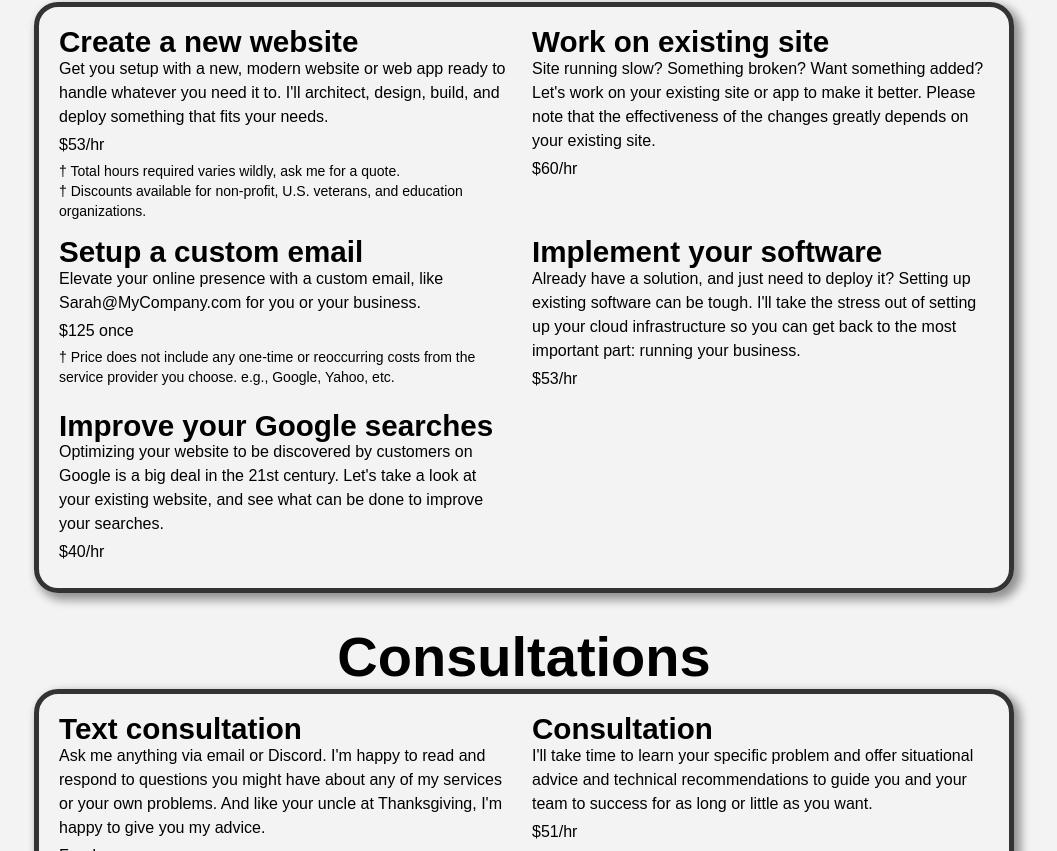
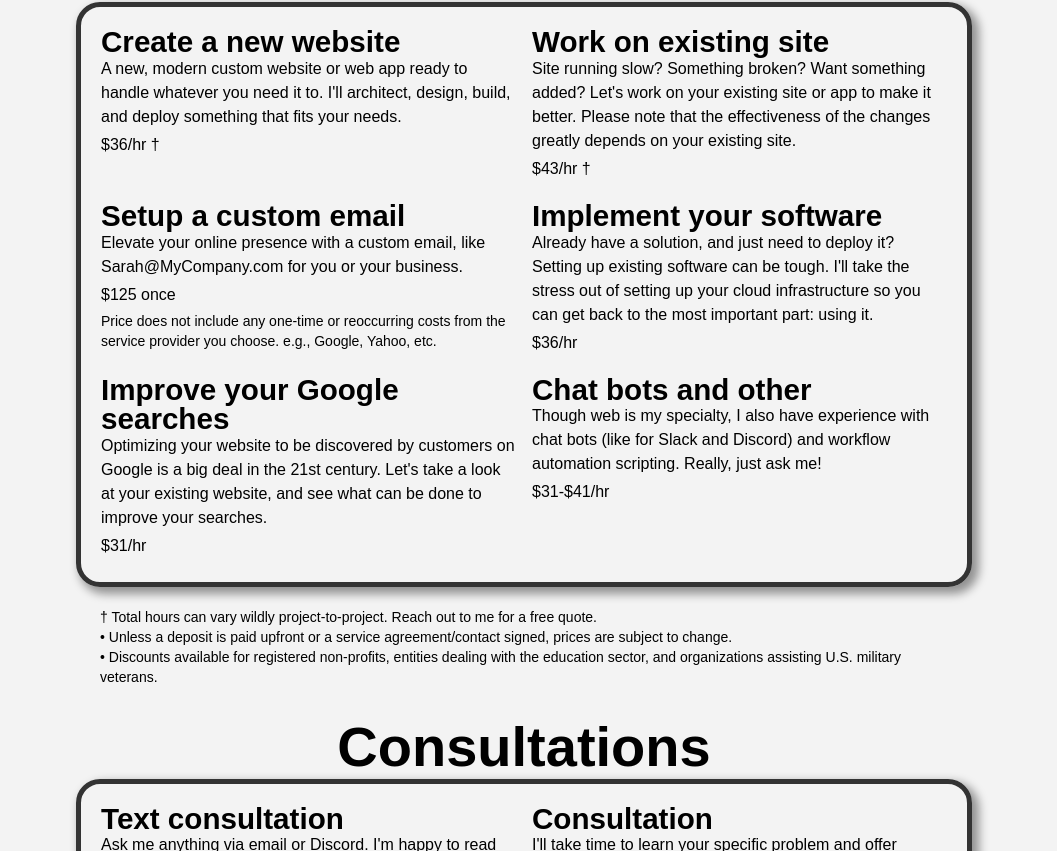
Before and after one commit to bananabrann/old-bananabrann.dev, a Next.js app: page / in a window 1280 px wide. Shown: the part 1729-2580 px from the top of the page, without its empty margins (116-1173 px from the left). Built offline with nearby package versions, Linux system fonts and the light colour scheme; a web font is replaced by a local one.

Commit message:
New home content and price adjustment

```diff
--- /dev/null
+++ b/components/ContentBlock/ContentBlock.tsx
@@ -0,0 +1,15 @@
+import React from "react";
+
+export default function ContentBlock({
+  children,
+  id,
+}: {
+  children: React.ReactNode;
+  id?: string;
+}) {
+  return (
+    <div id={id ?? ""} className="max-w-4xl mx-auto px-6 py-2">
+      {children}
+    </div>
+  );
+}
--- a/components/ContentBlockOutline/ContentBlockOutline.module.scss
+++ b/components/ContentBlockOutline/ContentBlockOutline.module.scss
@@ -6,7 +6,7 @@
   flex-wrap: wrap;
   padding: 12px;
   margin: 12px;
-  max-width: 980px;
+  max-width: 896px; // Tailwind w-4xl size
   border: 5px solid $coolblack;
   border-radius: 24px;
 
@@ -17,7 +17,7 @@
     padding: 8px;
 
     &:last-child {
-      max-width: 48%; // Stops last div from expanding all the way across.
+      max-width: 50%; // Stops last div from expanding all the way across.
     }
 
     @media screen and (max-width: 640px) {
--- a/package.json
+++ b/package.json
@@ -1,7 +1,7 @@
 {
   "name": "bananabrann.dev",
   "description": "Personal website of me, bananabrann!",
-  "version": "0.2.5",
+  "version": "0.2.6",
   "author": "bananabrann",
   "private": false,
   "scripts": {
--- a/pages/index.tsx
+++ b/pages/index.tsx
@@ -7,6 +7,7 @@ import Footer from "../components/Footer/Footer";
 import Link from "next/link";
 import Navbar from "../components/Navbar/Navbar";
 import NotReadyYetBanner from "../components/NotReadyYetBanner/NotReadyYetBanner";
+import ContentBlock from "../components/ContentBlock/ContentBlock";
 
 /*
   NOTE
@@ -44,37 +45,47 @@ export default function Home() {
       <ContentBlockOutline id="web-services" title="Web Services">
         <div>
           <h3>{`Create a new website`}</h3>
-          <p>{`Get you setup with a new, modern website or web app ready to handle whatever you need it to. I'll architect, design, build, and deploy something that fits your needs.`}</p>
-          <p className="my-1">{`$53/hr`}</p>
-          <p className="text-sm">{`† Total hours required varies wildly, ask me for a quote.`}</p>
-          <p className="text-sm">{`† Discounts available for non-profit, U.S. veterans, and education organizations.`}</p>
+          <p>{`A new, modern custom website or web app ready to handle whatever you need it to. I'll architect, design, build, and deploy something that fits your needs.`}</p>
+          <p className="my-1">{`$36/hr †`}</p>
         </div>
 
         <div>
           <h3>{`Work on existing site`}</h3>
           <p>{`Site running slow? Something broken? Want something added? Let's work on your existing site or app to make it better. Please note that the effectiveness of the changes greatly depends on your existing site.`}</p>
-          <p className="my-1">{`$60/hr`}</p>
+          <p className="my-1">{`$43/hr †`}</p>
         </div>
 
         <div>
           <h3>{`Setup a custom email`}</h3>
           <p>{`Elevate your online presence with a custom email, like Sarah@MyCompany.com for you or your business.`}</p>
           <p className="my-1">{`$125 once`}</p>
-          <p className="text-sm">{`† Price does not include any one-time or reoccurring costs from the service provider you choose. e.g., Google, Yahoo, etc.`}</p>
+          <p className="text-sm">{`Price does not include any one-time or reoccurring costs from the service provider you choose. e.g., Google, Yahoo, etc.`}</p>
         </div>
 
         <div>
           <h3>{`Implement your software`}</h3>
-          <p>{`Already have a solution, and just need to deploy it? Setting up existing software can be tough. I'll take the stress out of setting up your cloud infrastructure so you can get back to the most important part: running your business.`}</p>
-          <p className="my-1">{`$53/hr`}</p>
+          <p>{`Already have a solution, and just need to deploy it? Setting up existing software can be tough. I'll take the stress out of setting up your cloud infrastructure so you can get back to the most important part: using it.`}</p>
+          <p className="my-1">{`$36/hr`}</p>
         </div>
 
         <div>
           <h3>{`Improve your Google searches`}</h3>
           <p>{`Optimizing your website to be discovered by customers on Google is a big deal in the 21st century. Let's take a look at your existing website, and see what can be done to improve your searches.`}</p>
-          <p className="my-1">{`$40/hr`}</p>
+          <p className="my-1">{`$31/hr`}</p>
+        </div>
+
+        <div>
+          <h3>{`Chat bots and other`}</h3>
+          <p>{`Though web is my specialty, I also have experience with chat bots (like for Slack and Discord) and workflow automation scripting. Really, just ask me!`}</p>
+          <p className="my-1">{`$31-$41/hr`}</p>
         </div>
       </ContentBlockOutline>
+
+      <ContentBlock>
+        <p className="text-sm">{`† Total hours can vary wildly project-to-project. Reach out to me for a free quote.`}</p>
+        <p className="text-sm">{`• Unless a deposit is paid upfront or a service agreement/contact signed, prices are subject to change.`}</p>
+        <p className="text-sm">{`• Discounts available for registered non-profits, entities dealing with the education sector, and organizations assisting U.S. military veterans.`}</p>
+      </ContentBlock>
 
       <br />
 
@@ -87,8 +98,8 @@ export default function Home() {
 
         <div>
           <h3>{`Consultation`}</h3>
-          <p>{`I'll take time to learn your specific problem and offer situational advice and technical recommendations to guide you and your team to success for as long or little as you want.`}</p>
-          <p className="my-1">{`$51/hr`}</p>
+          <p>{`I'll take time to learn your specific problem and offer situational advice and technical recommendations to guide you and your team to success for as long or little as you want. I can also do developer-related administrative stuff, like vetting potential new hires or guiding your software dev interns. I mean, really, this is super broad.`}</p>
+          <p className="my-1">{`$18 per 30min`}</p>
         </div>
 
         <div>
@@ -106,6 +117,10 @@ export default function Home() {
               <Link href="/skills">visit my skills page.</Link>
             </span>
           </p>
+          <br />
+          <p>{`Don't hesitate to reach out if you have any questions. For realsy. When you're ready, email me at `}</p>
+          <h3 className="text-3xl font-bold">hi@bananabrann.dev</h3>
+
         </div>
 
         <BananamanSuit
```
